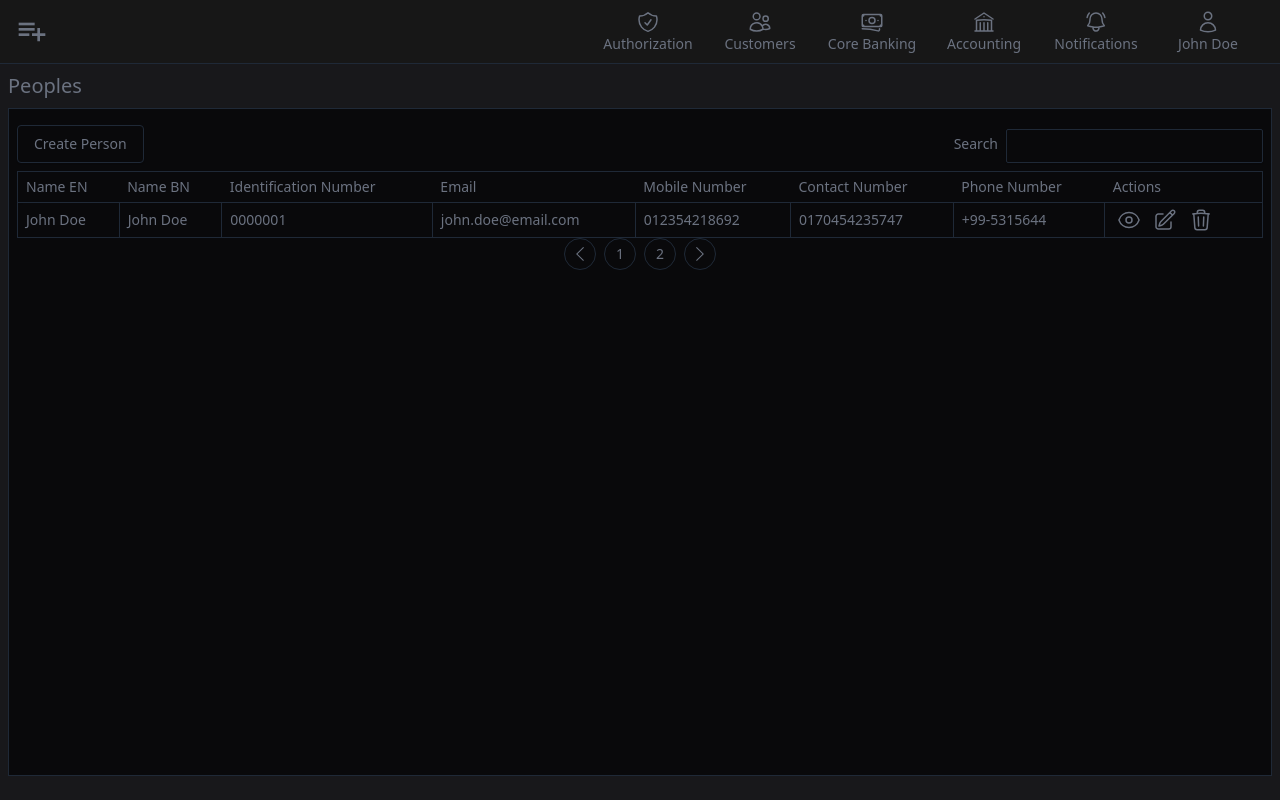
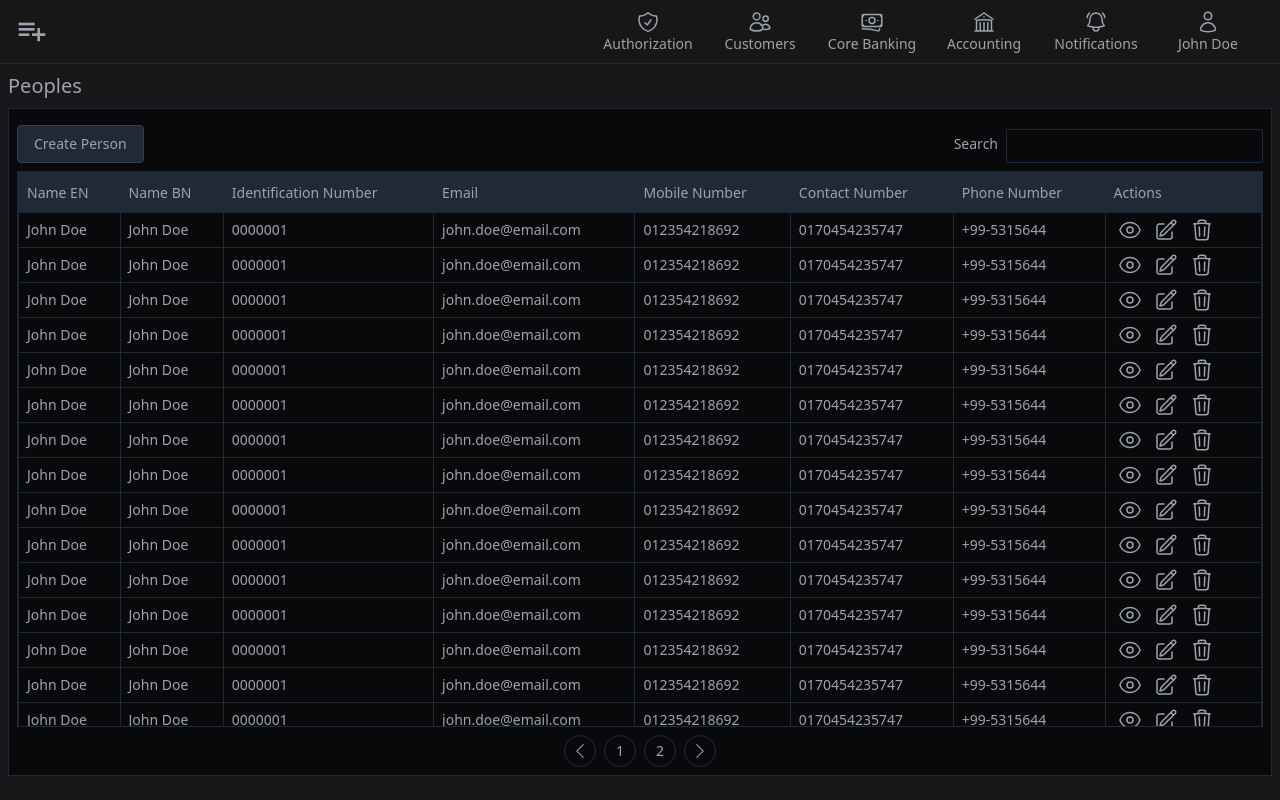
Before and after one commit to Newton-Mitro/ccs.ui, a React (Create React App) app: page /home in a window 1280 px wide. Built offline with nearby package versions, Linux system fonts and the light colour scheme.

Commit message:
home page update

```diff
--- a/src/index.css
+++ b/src/index.css
@@ -1,3 +1,20 @@
 @tailwind base;
 @tailwind components;
 @tailwind utilities;
+
+::-webkit-scrollbar {
+  width: 6px;
+}
+
+::-webkit-scrollbar-track {
+  background: #29121e;
+}
+
+::-webkit-scrollbar-thumb {
+  border-radius: 5px;
+  background: #3d172b;
+}
+
+::-webkit-scrollbar-thumb:hover {
+  background: #4d1c36;
+}
--- a/src/layouts/AuthLayout.tsx
+++ b/src/layouts/AuthLayout.tsx
@@ -39,7 +39,7 @@ const AuthLayout = () => {
   };
 
   return (
-    <div className="flex h-screen bg-zinc-900 text-xs lg:text-sm text-gray-500">
+    <div className="flex h-screen bg-zinc-900 text-xs lg:text-sm text-gray-400 overflow-auto">
       {/* Left Sidebar */}
       <div
         className={`bg-zinc-950  border-r border-gray-800 w-64 ${
--- a/src/pages/home/HomePage.tsx
+++ b/src/pages/home/HomePage.tsx
@@ -1,14 +1,16 @@
 import { Link } from "react-router-dom";
+import TableRow from "./TableRow";
 
 function HomePage() {
   return (
     <div className="w-full space-y-2">
       <h2 className="text-xl">Peoples</h2>
-      <div className="h-[calc(100vh-132px)] border border-gray-800 bg-zinc-950 p-2">
+      <div className="h-[calc(100vh-132px)] border border-gray-800 bg-zinc-950 p-2 flex flex-col overflow-auto">
+        <div className="">
           <div className="flex items-center my-2 justify-between">
             <button
               type="submit"
-            className="hover:bg-gray-800 border border-gray-800 hover:shadow-md transition-all duration-300 shadow-sm rounded py-2 px-4 hover:cursor-pointer"
+              className="bg-gray-800 hover:bg-gray-900 border border-gray-700 hover:shadow-md transition-all duration-300 shadow-sm rounded py-2 px-4 hover:cursor-pointer"
             >
               Create Person
             </button>
@@ -22,10 +24,11 @@ function HomePage() {
               />
             </div>
           </div>
+          <div className="h-[calc(100vh-244px)] overflow-auto border border-b border-gray-800">
             <table className="whitespace-no-wrap relative w-full table-auto border-collapse border">
               <thead className="w-full">
-            <tr className="sticky -top-0 hidden w-full shadow-sm md:table-row">
-              <th className="cursor-pointer border-y border-gray-800 p-2 transition-colors hover:bg-blue-gray-50">
+                <tr className="sticky -top-1 h-10 hidden w-full shadow-sm md:table-row bg-gray-800">
+                  <th className="cursor-pointer border border-gray-800 p-2 transition-colors hover:bg-blue-gray-50">
                     <div
                       color="blue-gray"
                       className="flex items-center justify-between gap-2 font-normal leading-none"
@@ -33,7 +36,7 @@ function HomePage() {
                       Name EN
                     </div>
                   </th>
-              <th className="cursor-pointer border-y border-gray-800 p-2 transition-colors hover:bg-blue-gray-50">
+                  <th className="cursor-pointer border border-gray-800 p-2 transition-colors hover:bg-blue-gray-50">
                     <div
                       color="blue-gray"
                       className="flex items-center justify-between gap-2 font-normal leading-none"
@@ -41,7 +44,7 @@ function HomePage() {
                       Name BN
                     </div>
                   </th>
-              <th className="cursor-pointer border-y border-gray-800 p-2 transition-colors hover:bg-blue-gray-50">
+                  <th className="cursor-pointer border border-gray-800 p-2 transition-colors hover:bg-blue-gray-50">
                     <div
                       color="blue-gray"
                       className="flex items-center justify-between gap-2 font-normal leading-none"
@@ -49,7 +52,7 @@ function HomePage() {
                       Identification Number
                     </div>
                   </th>
-              <th className="cursor-pointer border-y border-gray-800 p-2 transition-colors hover:bg-blue-gray-50">
+                  <th className="cursor-pointer border border-gray-800 p-2 transition-colors hover:bg-blue-gray-50">
                     <div
                       color="blue-gray"
                       className="flex items-center justify-between gap-2 font-normal leading-none"
@@ -57,7 +60,7 @@ function HomePage() {
                       Email
                     </div>
                   </th>
-              <th className="cursor-pointer border-y border-gray-800 p-2 transition-colors hover:bg-blue-gray-50">
+                  <th className="cursor-pointer border border-gray-800 p-2 transition-colors hover:bg-blue-gray-50">
                     <div
                       color="blue-gray"
                       className="flex items-center justify-between gap-2 font-normal leading-none"
@@ -65,7 +68,7 @@ function HomePage() {
                       Mobile Number
                     </div>
                   </th>
-              <th className="cursor-pointer border-y border-gray-800 p-2 transition-colors hover:bg-blue-gray-50">
+                  <th className="cursor-pointer border border-gray-800 p-2 transition-colors hover:bg-blue-gray-50">
                     <div
                       color="blue-gray"
                       className="flex items-center justify-between gap-2 font-normal leading-none"
@@ -73,7 +76,7 @@ function HomePage() {
                       Contact Number
                     </div>
                   </th>
-              <th className="cursor-pointer border-y border-gray-800 p-2 transition-colors hover:bg-blue-gray-50">
+                  <th className="cursor-pointer border border-gray-800 p-2 transition-colors hover:bg-blue-gray-50">
                     <div
                       color="blue-gray"
                       className="flex items-center justify-between gap-2 font-normal leading-none"
@@ -81,7 +84,7 @@ function HomePage() {
                       Phone Number
                     </div>
                   </th>
-              <th className="cursor-pointer border-y border-gray-800 p-2 transition-colors hover:bg-blue-gray-50">
+                  <th className="cursor-pointer border border-gray-800 p-2 transition-colors hover:bg-blue-gray-50">
                     <div
                       color="blue-gray"
                       className="flex items-center justify-between gap-2 font-normal leading-none"
@@ -92,101 +95,33 @@ function HomePage() {
                 </tr>
               </thead>
 
-          <tbody className="flex-1 sm:flex-none">
-            <tr className="flex w-full flex-col flex-wrap border-b border-gray-800 last:border-b-0 even:bg-blue-gray-600/5 md:table-row">
-              <td className="border border-gray-800 px-2">
-                <label className="md:hidden">Name EN</label>
-                <p className="font-semibold md:font-normal">John Doe</p>
-              </td>
-              <td className="border border-gray-800 px-2">
-                <label className="md:hidden">Name BN</label>
-                <p className="font-semibold md:font-normal">John Doe</p>
-              </td>
-              <td className="border border-gray-800 px-2">
-                <label className="md:hidden">Identification Number</label>
-                <p className="font-semibold md:font-normal">0000001</p>
-              </td>
-              <td className="border border-gray-800 px-2">
-                <label className="md:hidden">Email</label>
-                <p className="font-semibold md:font-normal">
-                  john.doe@email.com
-                </p>
-              </td>
-
-              <td className="border border-gray-800 px-2">
-                <label className="md:hidden">Mobile Number</label>
-                <p className="font-semibold md:font-normal">012354218692</p>
-              </td>
-              <td className="border border-gray-800 px-2">
-                <label className="md:hidden">Contact Number</label>
-                <p className="font-semibold md:font-normal">0170454235747</p>
-              </td>
-              <td className="border border-gray-800 px-2">
-                <label className="md:hidden">Phone Number</label>
-                <p className="font-semibold md:font-normal">+99-5315644</p>
-              </td>
-              <td className="border border-gray-800 px-2">
-                <label className="md:hidden">Actions</label>
-                <div className="flex gap-1">
-                  <button className="rounded hover:bg-slate-800 p-1">
-                    <svg
-                      xmlns="http://www.w3.org/2000/svg"
-                      fill="none"
-                      viewBox="0 0 24 24"
-                      stroke-width="1.5"
-                      stroke="currentColor"
-                      className="w-6 h-6"
-                    >
-                      <path
-                        stroke-linecap="round"
-                        stroke-linejoin="round"
-                        d="M2.036 12.322a1.012 1.012 0 0 1 0-.639C3.423 7.51 7.36 4.5 12 4.5c4.638 0 8.573 3.007 9.963 7.178.07.207.07.431 0 .639C20.577 16.49 16.64 19.5 12 19.5c-4.638 0-8.573-3.007-9.963-7.178Z"
-                      />
-                      <path
-                        stroke-linecap="round"
-                        stroke-linejoin="round"
-                        d="M15 12a3 3 0 1 1-6 0 3 3 0 0 1 6 0Z"
-                      />
-                    </svg>
-                  </button>
-                  <button className="rounded hover:bg-slate-800 p-1">
-                    <svg
-                      xmlns="http://www.w3.org/2000/svg"
-                      fill="none"
-                      viewBox="0 0 24 24"
-                      stroke-width="1.5"
-                      stroke="currentColor"
-                      className="w-6 h-6"
-                    >
-                      <path
-                        stroke-linecap="round"
-                        stroke-linejoin="round"
-                        d="m16.862 4.487 1.687-1.688a1.875 1.875 0 1 1 2.652 2.652L10.582 16.07a4.5 4.5 0 0 1-1.897 1.13L6 18l.8-2.685a4.5 4.5 0 0 1 1.13-1.897l8.932-8.931Zm0 0L19.5 7.125M18 14v4.75A2.25 2.25 0 0 1 15.75 21H5.25A2.25 2.25 0 0 1 3 18.75V8.25A2.25 2.25 0 0 1 5.25 6H10"
-                      />
-                    </svg>
-                  </button>
-                  <button className="rounded hover:bg-slate-800 p-1">
-                    <svg
-                      xmlns="http://www.w3.org/2000/svg"
-                      fill="none"
-                      viewBox="0 0 24 24"
-                      stroke-width="1.5"
-                      stroke="currentColor"
-                      className="w-6 h-6"
-                    >
-                      <path
-                        stroke-linecap="round"
-                        stroke-linejoin="round"
-                        d="m14.74 9-.346 9m-4.788 0L9.26 9m9.968-3.21c.342.052.682.107 1.022.166m-1.022-.165L18.16 19.673a2.25 2.25 0 0 1-2.244 2.077H8.084a2.25 2.25 0 0 1-2.244-2.077L4.772 5.79m14.456 0a48.108 48.108 0 0 0-3.478-.397m-12 .562c.34-.059.68-.114 1.022-.165m0 0a48.11 48.11 0 0 1 3.478-.397m7.5 0v-.916c0-1.18-.91-2.164-2.09-2.201a51.964 51.964 0 0 0-3.32 0c-1.18.037-2.09 1.022-2.09 2.201v.916m7.5 0a48.667 48.667 0 0 0-7.5 0"
-                      />
-                    </svg>
-                  </button>
-                </div>
-              </td>
-            </tr>
+              <tbody className="flex-1 sm:flex-none ">
+                <TableRow />
+                <TableRow />
+                <TableRow />
+                <TableRow />
+                <TableRow />
+                <TableRow />
+                <TableRow />
+                <TableRow />
+                <TableRow />
+                <TableRow />
+                <TableRow />
+                <TableRow />
+                <TableRow />
+                <TableRow />
+                <TableRow />
+                <TableRow />
+                <TableRow />
+                <TableRow />
+                <TableRow />
+                <TableRow />
+                <TableRow />
               </tbody>
             </table>
-        <div className="container mx-auto px-4">
+          </div>
+        </div>
+        <div className="mt-auto">
           <nav
             className="flex flex-row flex-nowrap justify-between md:justify-center items-center"
             aria-label="Pagination"
--- /dev/null
+++ b/src/pages/home/TableRow.tsx
@@ -0,0 +1,95 @@
+function TableRow() {
+  return (
+    <tr className="flex w-full flex-col flex-wrap border-b border-gray-800 last:border-b-0 even:bg-blue-gray-600/5 md:table-row">
+      <td className="border border-gray-800 px-2">
+        <label className="md:hidden">Name EN</label>
+        <p className="font-semibold md:font-normal">John Doe</p>
+      </td>
+      <td className="border border-gray-800 px-2">
+        <label className="md:hidden">Name BN</label>
+        <p className="font-semibold md:font-normal">John Doe</p>
+      </td>
+      <td className="border border-gray-800 px-2">
+        <label className="md:hidden">Identification Number</label>
+        <p className="font-semibold md:font-normal">0000001</p>
+      </td>
+      <td className="border border-gray-800 px-2">
+        <label className="md:hidden">Email</label>
+        <p className="font-semibold md:font-normal">john.doe@email.com</p>
+      </td>
+
+      <td className="border border-gray-800 px-2">
+        <label className="md:hidden">Mobile Number</label>
+        <p className="font-semibold md:font-normal">012354218692</p>
+      </td>
+      <td className="border border-gray-800 px-2">
+        <label className="md:hidden">Contact Number</label>
+        <p className="font-semibold md:font-normal">0170454235747</p>
+      </td>
+      <td className="border border-gray-800 px-2">
+        <label className="md:hidden">Phone Number</label>
+        <p className="font-semibold md:font-normal">+99-5315644</p>
+      </td>
+      <td className="border border-gray-800 px-2">
+        <label className="md:hidden">Actions</label>
+        <div className="flex gap-1">
+          <button className="rounded hover:bg-slate-800 p-1">
+            <svg
+              xmlns="http://www.w3.org/2000/svg"
+              fill="none"
+              viewBox="0 0 24 24"
+              stroke-width="1.5"
+              stroke="currentColor"
+              className="w-6 h-6"
+            >
+              <path
+                stroke-linecap="round"
+                stroke-linejoin="round"
+                d="M2.036 12.322a1.012 1.012 0 0 1 0-.639C3.423 7.51 7.36 4.5 12 4.5c4.638 0 8.573 3.007 9.963 7.178.07.207.07.431 0 .639C20.577 16.49 16.64 19.5 12 19.5c-4.638 0-8.573-3.007-9.963-7.178Z"
+              />
+              <path
+                stroke-linecap="round"
+                stroke-linejoin="round"
+                d="M15 12a3 3 0 1 1-6 0 3 3 0 0 1 6 0Z"
+              />
+            </svg>
+          </button>
+          <button className="rounded hover:bg-slate-800 p-1">
+            <svg
+              xmlns="http://www.w3.org/2000/svg"
+              fill="none"
+              viewBox="0 0 24 24"
+              stroke-width="1.5"
+              stroke="currentColor"
+              className="w-6 h-6"
+            >
+              <path
+                stroke-linecap="round"
+                stroke-linejoin="round"
+                d="m16.862 4.487 1.687-1.688a1.875 1.875 0 1 1 2.652 2.652L10.582 16.07a4.5 4.5 0 0 1-1.897 1.13L6 18l.8-2.685a4.5 4.5 0 0 1 1.13-1.897l8.932-8.931Zm0 0L19.5 7.125M18 14v4.75A2.25 2.25 0 0 1 15.75 21H5.25A2.25 2.25 0 0 1 3 18.75V8.25A2.25 2.25 0 0 1 5.25 6H10"
+              />
+            </svg>
+          </button>
+          <button className="rounded hover:bg-slate-800 p-1">
+            <svg
+              xmlns="http://www.w3.org/2000/svg"
+              fill="none"
+              viewBox="0 0 24 24"
+              stroke-width="1.5"
+              stroke="currentColor"
+              className="w-6 h-6"
+            >
+              <path
+                stroke-linecap="round"
+                stroke-linejoin="round"
+                d="m14.74 9-.346 9m-4.788 0L9.26 9m9.968-3.21c.342.052.682.107 1.022.166m-1.022-.165L18.16 19.673a2.25 2.25 0 0 1-2.244 2.077H8.084a2.25 2.25 0 0 1-2.244-2.077L4.772 5.79m14.456 0a48.108 48.108 0 0 0-3.478-.397m-12 .562c.34-.059.68-.114 1.022-.165m0 0a48.11 48.11 0 0 1 3.478-.397m7.5 0v-.916c0-1.18-.91-2.164-2.09-2.201a51.964 51.964 0 0 0-3.32 0c-1.18.037-2.09 1.022-2.09 2.201v.916m7.5 0a48.667 48.667 0 0 0-7.5 0"
+              />
+            </svg>
+          </button>
+        </div>
+      </td>
+    </tr>
+  );
+}
+
+export default TableRow;
```
Lines whose indentation alone changed are shown as unchanged.
